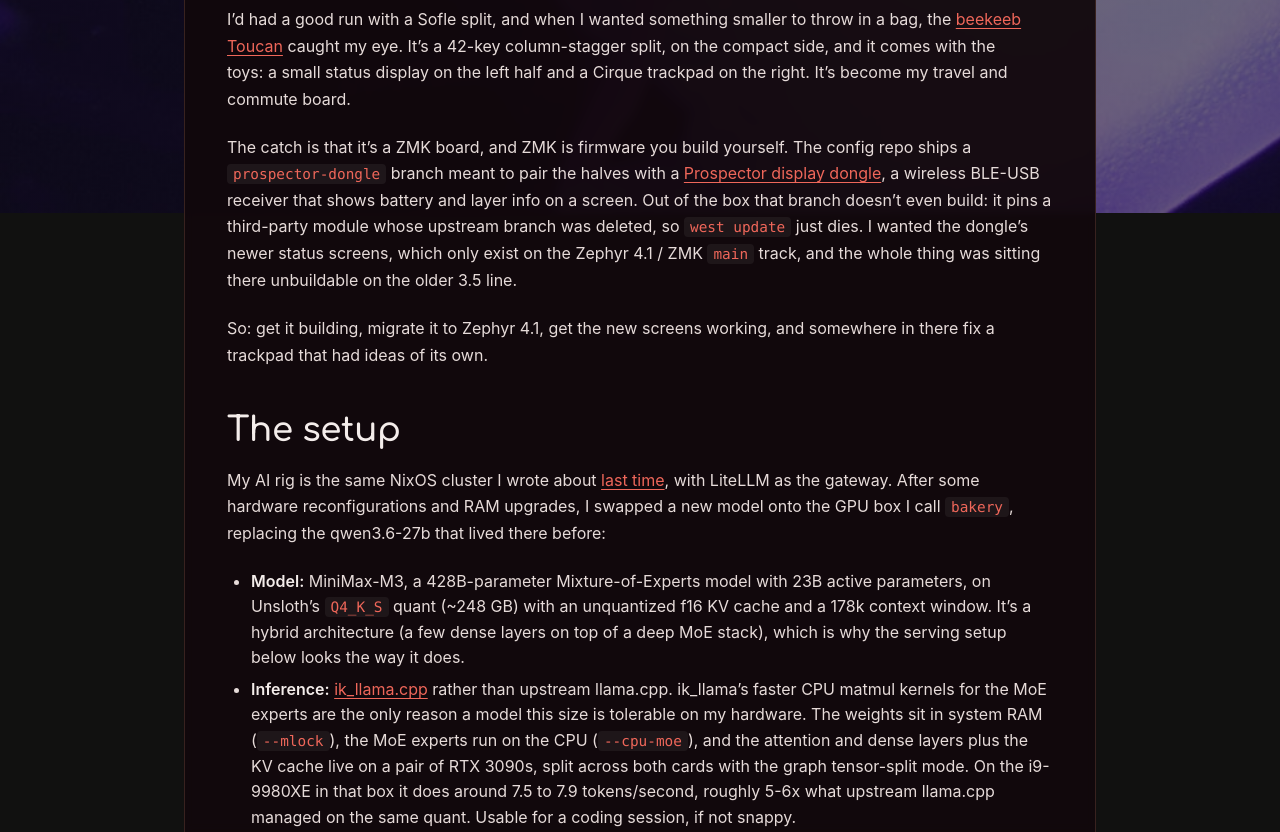
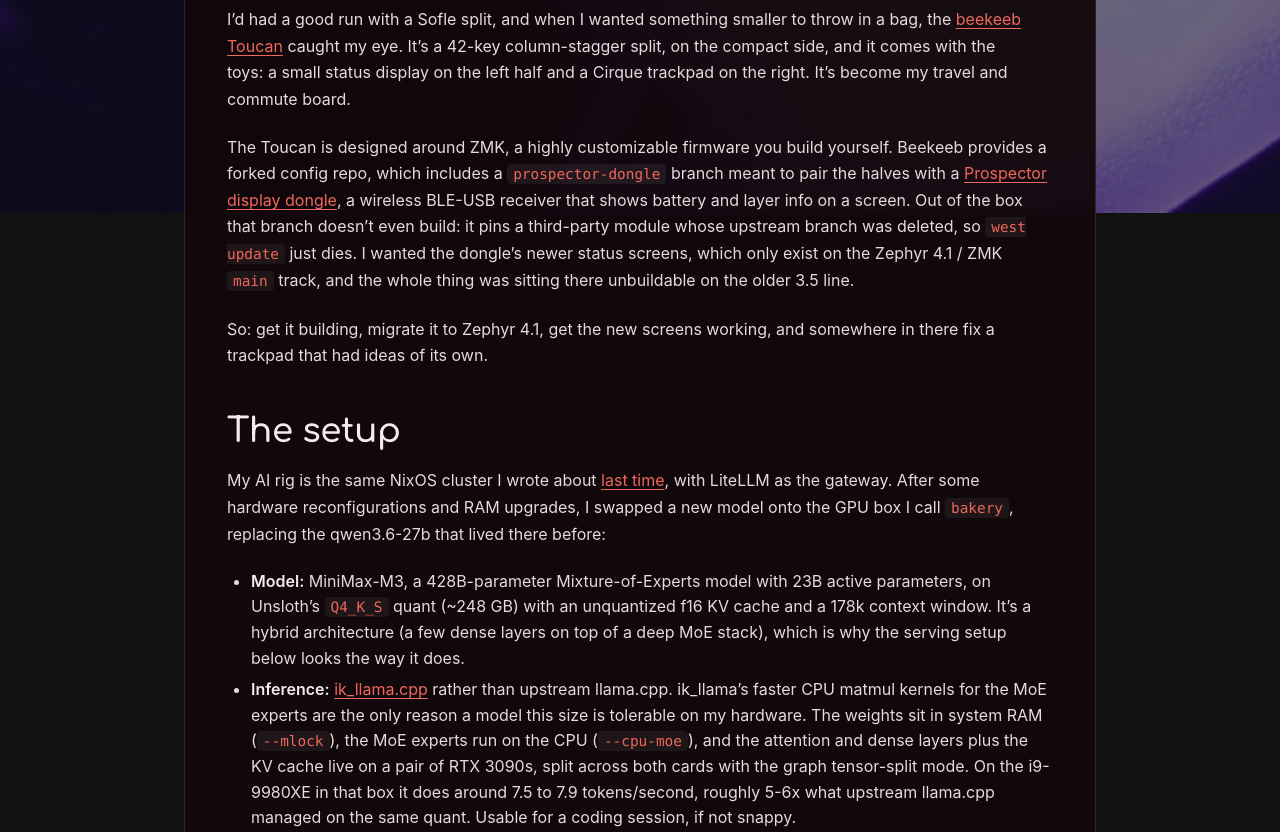
Before and after one commit to clairesrc/clairesrc.github.io, a Jekyll site: the page built from _posts/2026-07-03-toucan-firmware-local-llm.md, in a window 1280 px wide and 900 px high, scrolled down 1069 px, cut to the strip 68-900 px from the top of the window. Built offline with Jekyll 4.4.1, drawn with Linux system fonts in a browser that asks for light colours.

Commit message:
Update 2026-07-03-toucan-firmware-local-llm.md

```diff
--- a/_posts/2026-07-03-toucan-firmware-local-llm.md
+++ b/_posts/2026-07-03-toucan-firmware-local-llm.md
@@ -19,7 +19,7 @@
 
 I'd had a good run with a Sofle split, and when I wanted something smaller to throw in a bag, the [beekeeb Toucan](https://beekeeb.com/toucan-keyboard/) caught my eye. It's a 42-key column-stagger split, on the compact side, and it comes with the toys: a small status display on the left half and a Cirque trackpad on the right. It's become my travel and commute board.
 
-The catch is that it's a ZMK board, and ZMK is firmware you build yourself. The config repo ships a `prospector-dongle` branch meant to pair the halves with a [Prospector display dongle](https://github.com/carrefinho/prospector), a wireless BLE-USB receiver that shows battery and layer info on a screen. Out of the box that branch doesn't even build: it pins a third-party module whose upstream branch was deleted, so `west update` just dies. I wanted the dongle's newer status screens, which only exist on the Zephyr 4.1 / ZMK `main` track, and the whole thing was sitting there unbuildable on the older 3.5 line.
+The Toucan is designed around ZMK, a highly customizable firmware you build yourself. Beekeeb provides a forked config repo, which includes a `prospector-dongle` branch meant to pair the halves with a [Prospector display dongle](https://github.com/carrefinho/prospector), a wireless BLE-USB receiver that shows battery and layer info on a screen. Out of the box that branch doesn't even build: it pins a third-party module whose upstream branch was deleted, so `west update` just dies. I wanted the dongle's newer status screens, which only exist on the Zephyr 4.1 / ZMK `main` track, and the whole thing was sitting there unbuildable on the older 3.5 line.
 
 So: get it building, migrate it to Zephyr 4.1, get the new screens working, and somewhere in there fix a trackpad that had ideas of its own.
 
```
